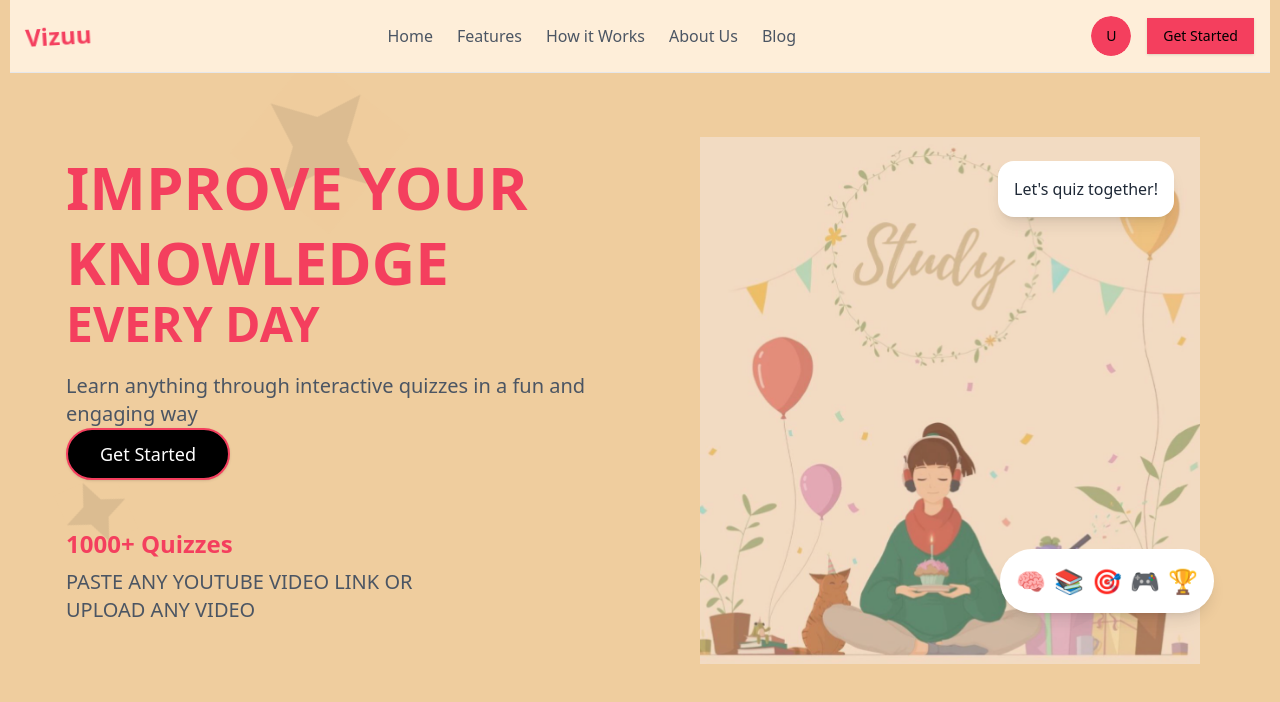
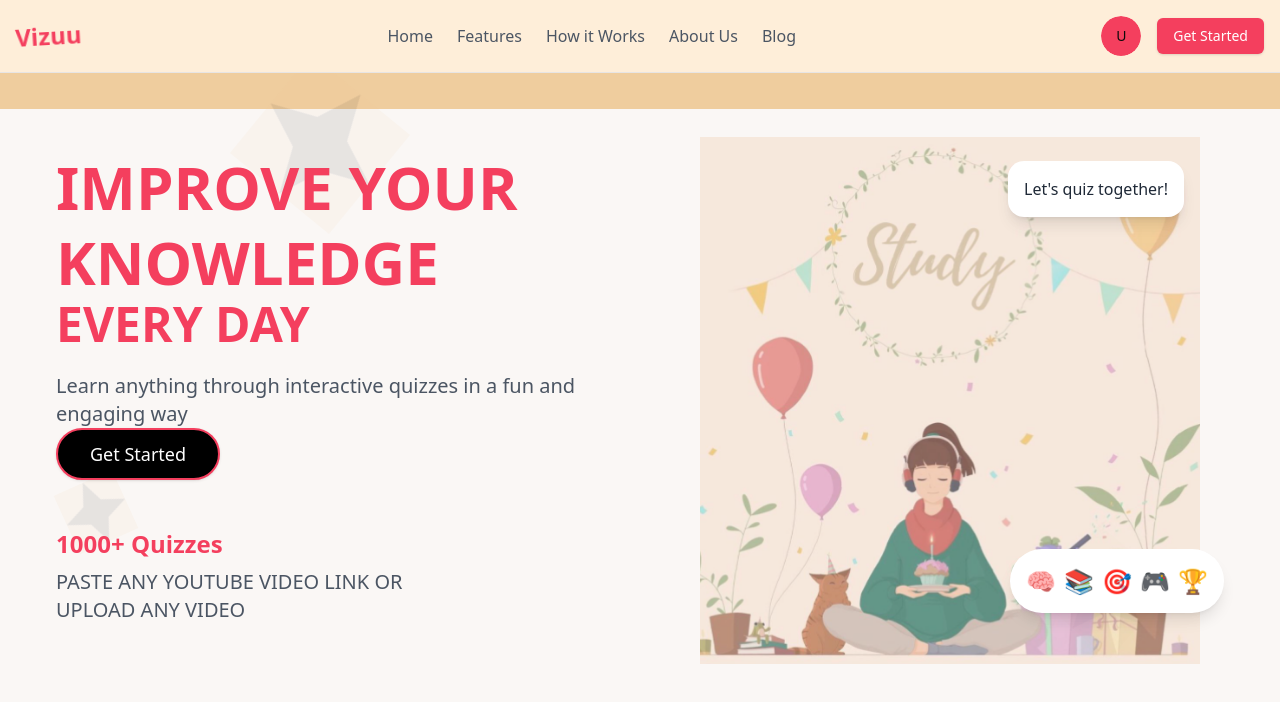
Before and after one commit to rahul-MyGit/vizu, a Next.js app: page / in a window 1280 px wide. Shown: the top 702 px of the page. Built offline with nearby package versions, Linux system fonts and the light colour scheme; no server answers.

Commit message:
FE shades

```diff
--- a/src/app/globals.css
+++ b/src/app/globals.css
@@ -2,8 +2,50 @@
 @tailwind components;
 @tailwind utilities;
 
-body {
-  background-color: #efcd9e;
-  margin-left: 10px;
-  margin-right: 10px;
+@layer base {
+  :root {
+    --background: 24 33% 97%;
+    --foreground: 20 14.3% 4.1%;
+    --card: 0 0% 100%;
+    --card-foreground: 20 14.3% 4.1%;
+    --popover: 0 0% 100%;
+    --popover-foreground: 20 14.3% 4.1%;
+    --primary: 0 72% 51%;
+    --primary-foreground: 60 9.1% 97.8%;
+    --secondary: 24 70% 91%;
+    --secondary-foreground: 20 14.3% 4.1%;
+    --muted: 60 4.8% 95.9%;
+    --muted-foreground: 25 5.3% 44.7%;
+    --accent: 12 100% 82%;
+    --accent-foreground: 20 14.3% 4.1%;
+    --border: 20 5.9% 90%;
+    --input: 20 5.9% 90%;
+    --ring: 20 14.3% 4.1%;
+    --radius: 0.5rem;
+  }
 }
+
+@layer base {
+  * {
+    @apply border-border;
+  }
+
+  body {
+    @apply bg-background text-foreground antialiased;
+  }
+}
+
+.nav-link {
+  @apply relative text-sm font-medium text-muted-foreground transition-colors hover:text-foreground;
+  @apply after:absolute after:bottom-0 after:left-0 after:h-[2px] after:w-full after:origin-left after:scale-x-0 after:bg-primary after:transition-transform after:duration-300 hover:after:scale-x-100;
+}
+
+.hero-button {
+  @apply relative overflow-hidden rounded-full bg-primary px-8 py-3 text-white transition-transform hover:scale-105;
+  @apply before:absolute before:inset-0 before:bg-white/10 before:opacity-0 before:transition-opacity hover:before:opacity-100;
+}
+
+.feature-card {
+  @apply rounded-2xl bg-white p-6 shadow-lg transition-all duration-300 hover:shadow-xl;
+  @apply before:absolute before:inset-0 before:rounded-2xl before:bg-gradient-to-b before:from-white/5 before:to-transparent before:opacity-0 before:transition-opacity hover:before:opacity-100;
+}
--- a/tailwind.config.ts
+++ b/tailwind.config.ts
@@ -8,55 +8,62 @@ export default {
 		"./src/app/**/*.{js,ts,jsx,tsx,mdx}",
 	],
 	theme: {
+		container: {
+			center: true,
+			padding: "2rem",
+			screens: {
+				"2xl": "1400px",
+			},
+		},
 		extend: {
 			colors: {
-  			background: 'hsl(var(--background))',
-  			foreground: 'hsl(var(--foreground))',
-  			card: {
-  				DEFAULT: 'hsl(var(--card))',
-  				foreground: 'hsl(var(--card-foreground))'
-  			},
-  			popover: {
-  				DEFAULT: 'hsl(var(--popover))',
-  				foreground: 'hsl(var(--popover-foreground))'
-  			},
+				border: "hsl(var(--border))",
+				input: "hsl(var(--input))",
+				ring: "hsl(var(--ring))",
+				background: "hsl(var(--background))",
+				foreground: "hsl(var(--foreground))",
 				primary: {
-  				DEFAULT: 'hsl(var(--primary))',
-  				foreground: 'hsl(var(--primary-foreground))'
+					DEFAULT: "#FF6B6B",
+					foreground: "#FFFFFF",
 				},
 				secondary: {
-  				DEFAULT: 'hsl(var(--secondary))',
-  				foreground: 'hsl(var(--secondary-foreground))'
+					DEFAULT: "#FDE1D3",
+					foreground: "#1A1A1A",
+				},
+				accent: {
+					DEFAULT: "#FFB4A2",
+					foreground: "#1A1A1A",
 				},
 				muted: {
-  				DEFAULT: 'hsl(var(--muted))',
-  				foreground: 'hsl(var(--muted-foreground))'
+					DEFAULT: "#F6F6F6",
+					foreground: "#666666",
 				},
-  			accent: {
-  				DEFAULT: 'hsl(var(--accent))',
-  				foreground: 'hsl(var(--accent-foreground))'
 			},
-  			destructive: {
-  				DEFAULT: 'hsl(var(--destructive))',
-  				foreground: 'hsl(var(--destructive-foreground))'
+			keyframes: {
+				"fade-up": {
+					"0%": {
+						opacity: "0",
+						transform: "translateY(20px)",
 					},
-  			border: 'hsl(var(--border))',
-  			input: 'hsl(var(--input))',
-  			ring: 'hsl(var(--ring))',
-  			chart: {
-  				'1': 'hsl(var(--chart-1))',
-  				'2': 'hsl(var(--chart-2))',
-  				'3': 'hsl(var(--chart-3))',
-  				'4': 'hsl(var(--chart-4))',
-  				'5': 'hsl(var(--chart-5))'
-  			}
+					"100%": {
+						opacity: "1",
+						transform: "translateY(0)",
 					},
-  		borderRadius: {
-  			lg: 'var(--radius)',
-  			md: 'calc(var(--radius) - 2px)',
-  			sm: 'calc(var(--radius) - 4px)'
-  		}
-  	}
+				},
+				"fade-in": {
+					"0%": {
+						opacity: "0",
+					},
+					"100%": {
+						opacity: "1",
+					},
+				},
+			},
+			animation: {
+				"fade-up": "fade-up 0.5s ease-out forwards",
+				"fade-in": "fade-in 0.3s ease-out forwards",
+			},
+		},
 	},
 	plugins: [require("tailwindcss-animate")],
 } satisfies Config;
```
Also changed, not shown: src/app/actions/submitAction.ts (added). Lines whose indentation alone changed are shown as unchanged.
